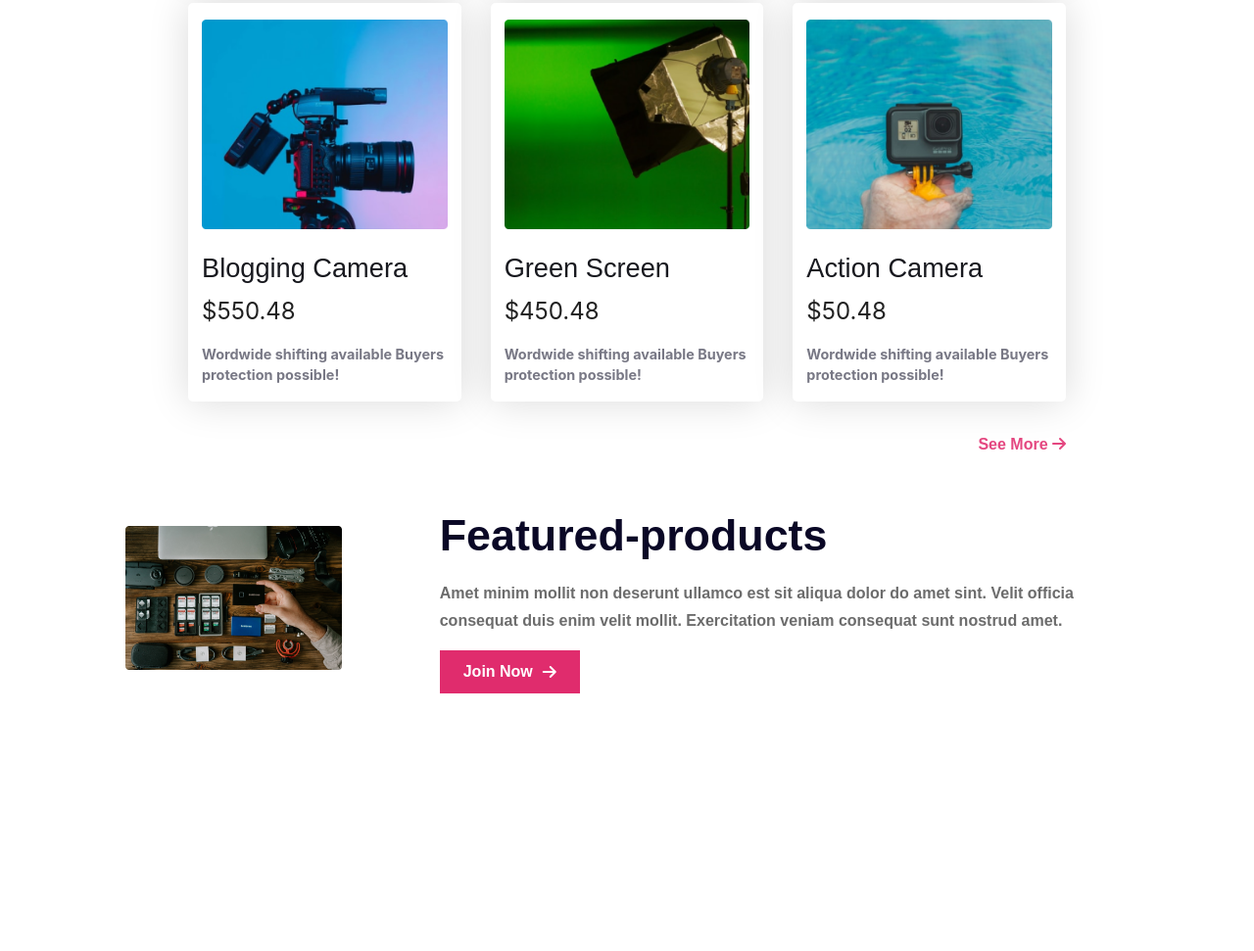
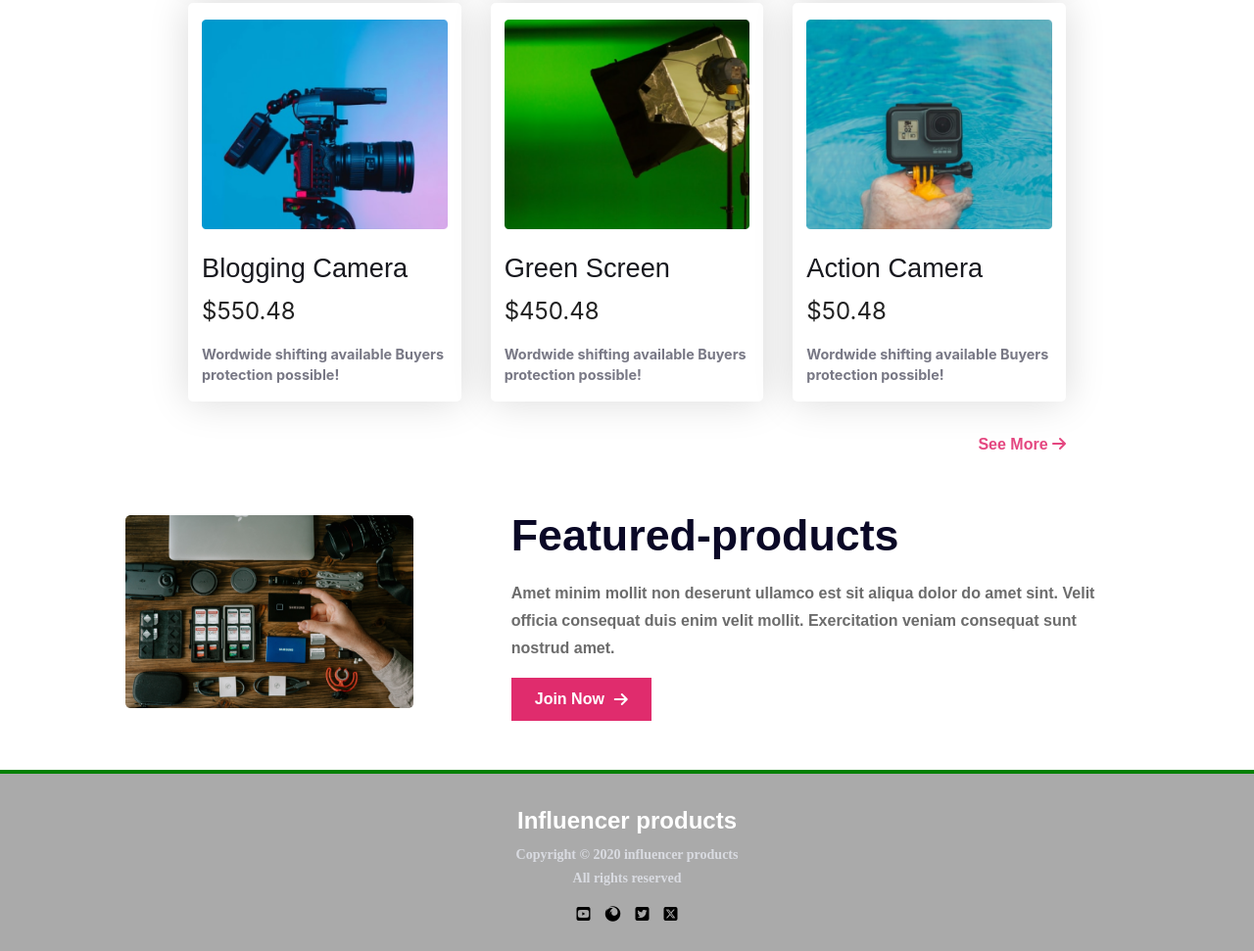
Before and after one commit to rimasultana/Influencer_Gear, a plain HTML site: page index.html in a window 1280 px wide. Shown: the part 1644-2615 px from the top of the page at 98% size. Before the commit the page ends 2352 px from the top, so only its background shows below. Drawn offline with Linux system fonts and the light colour scheme.

Commit message:
complete

```diff
--- a/index.html
+++ b/index.html
@@ -145,5 +145,21 @@
         </div>
       </section>
     </main>
+    <!-- =++==++==++==++==++==++==++==++==++==++==++==++=
+                        footer-section
+      =++==++==++==++==++==++==++==++==++==++==++==++= -->
+
+    <footer class="Influencer-section"></footer>
+    <div class="Influencer-container">
+      <h3>Influencer products</h3>
+      <p>Copyright © 2020 influencer products</p>
+      <p>All rights reserved</p>
+      <span class="social-icon">
+        <i class="fa-brands fa-square-youtube"></i>
+        <i class="fa-brands fa-firefox"></i>
+        <i class="fa-brands fa-square-twitter"></i>
+        <i class="fa-brands fa-square-x-twitter"></i>
+      </span>
+    </div>
   </body>
 </html>
--- a/style/style.css
+++ b/style/style.css
@@ -191,8 +191,8 @@ Featured products at one place
   justify-content: center;
   align-items: center;
 }
-.Featured-products-img{
-  width: 404px;
+.Featured-products-img {
+  width: 600px;
   border-radius: 8px;
 }
 .Featured-products-img img {
@@ -231,3 +231,48 @@ Featured products at one place
   align-items: center;
   justify-content: center;
 }
+/* <!-- =++==++==++==++==++==++==++==++==++==++==++==++=
+                    footer-section
+=++==++==++==++==++==++==++==++==++==++==++==++= --> */
+.Influencer-section {
+  width: 100%;
+  margin: auto 0;
+  border: 2px solid green;
+  margin-top: 50px;
+}
+.Influencer-container {
+  margin: auto;
+  display: flex;
+  flex-direction: column;
+  justify-content: center;
+  align-items: center;
+  background: rgb(170, 170, 170);
+}
+.Influencer-container h3 {
+  margin-top: 30px;
+  color: rgb(255, 255, 255);
+  font-size: 24px;
+  font-weight: 700;
+  line-height: 36px;
+  letter-spacing: 0px;
+  text-align: center;
+  margin-bottom: 5px;
+}
+.Influencer-container p {
+  color: rgb(217, 219, 225);
+  font-family: Manrope;
+  font-size: 14px;
+  font-weight: 700;
+  line-height: 24px;
+  letter-spacing: 0%;
+}
+.social-icon {
+  margin-top: 15px;
+  width: 17.07px;
+  height: 17.04px;
+  display: flex;
+  align-items: center;
+  justify-content: center;
+  gap: 15px;
+  margin-bottom: 30px;
+}
```
